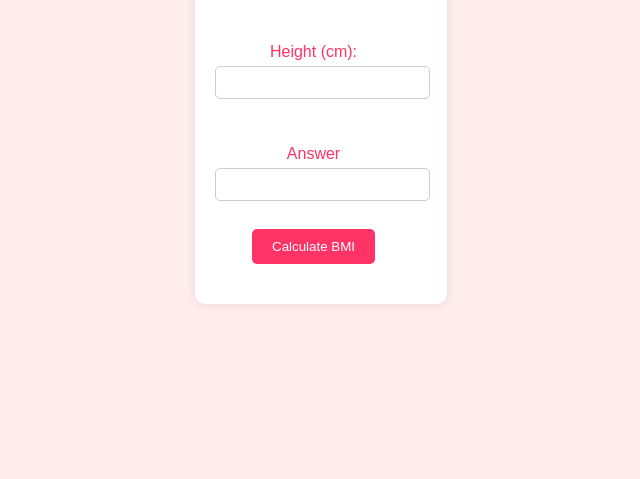
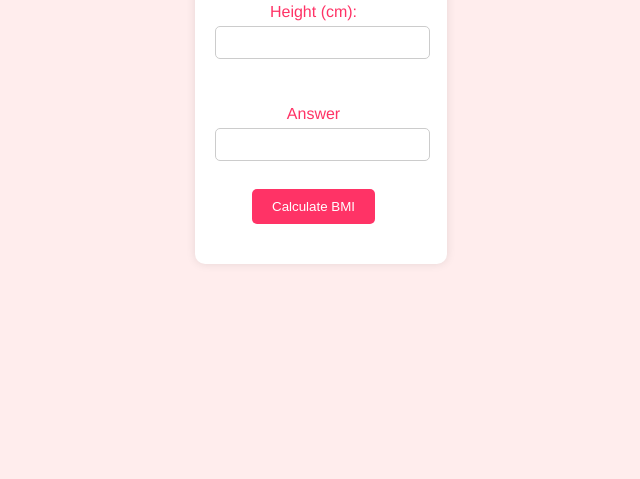
Before and after one commit to tyra-parring/bmicalc, a plain HTML site: page index.html in a window 1280 px wide. Shown: the part 321-800 px from the top of the page, without its empty margins (319-959 px from the left). Drawn offline with Linux system fonts and the light colour scheme.

Commit message:
updated bmi calculator

```diff
--- a/css/styles.css
+++ b/css/styles.css
@@ -1,12 +1,12 @@
 body {
-    font-family: Arial, sans-serif;
+    font-family: 'Franklin Gothic Medium', 'Arial Narrow', Arial, sans-serif;
     background-color: #ffeded;
     margin: 0;
     padding: 0;
     display: flex;
     justify-content: center;
     align-items: center;
-    height: 100vh;
+    height: 90vh;
 }
 
 .container {
--- a/script/script.js
+++ b/script/script.js
@@ -15,10 +15,10 @@ document.addEventListener("DOMContentLoaded", function() {
             var heightMeters = height / 100; // Convert height to meters
             var bmi = weight / (heightMeters * heightMeters);
 
-            // Display the result in the answer input field
+            // Displaying the result in the answer input field
             answerInput.value = bmi.toFixed(2);
         } else {
-            // Display error message if input is invalid
+            // Displaying the error message if input is invalid
             answerInput.value = "Invalid input";
         }
     });
```
